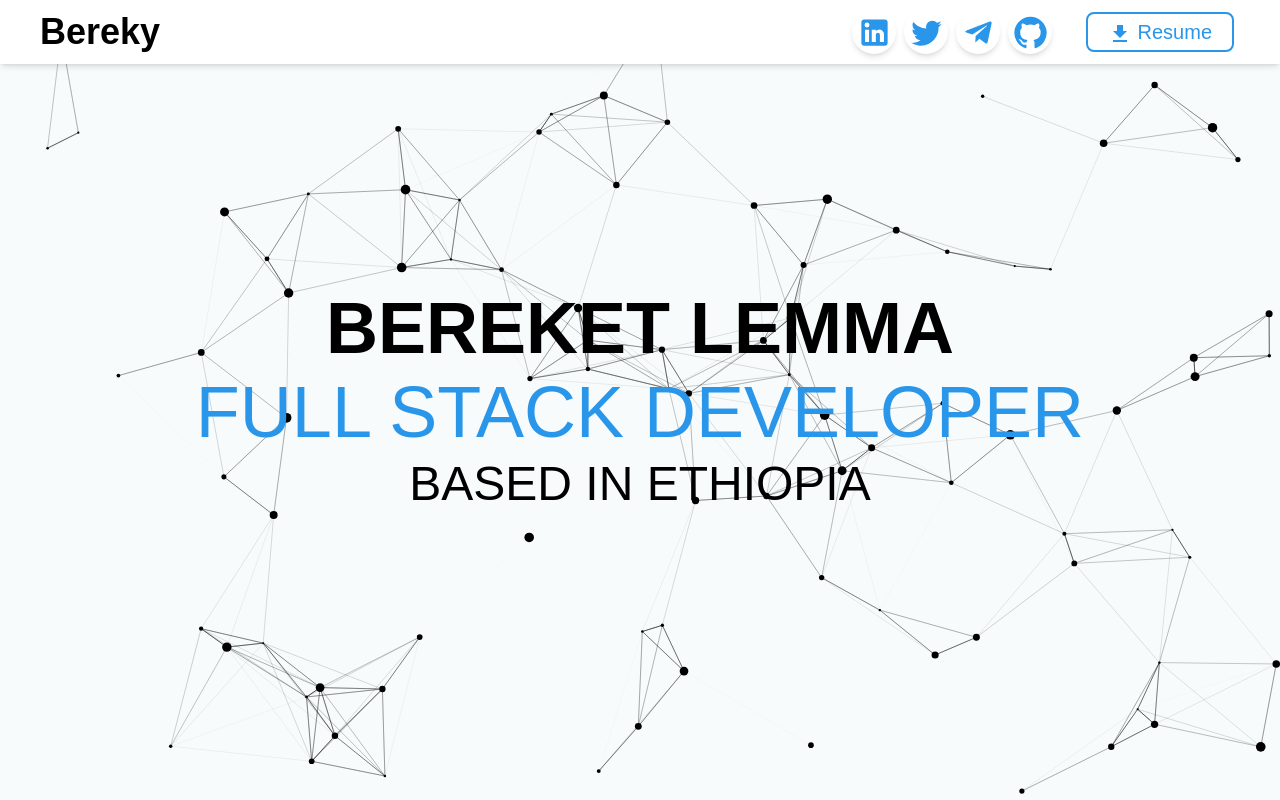
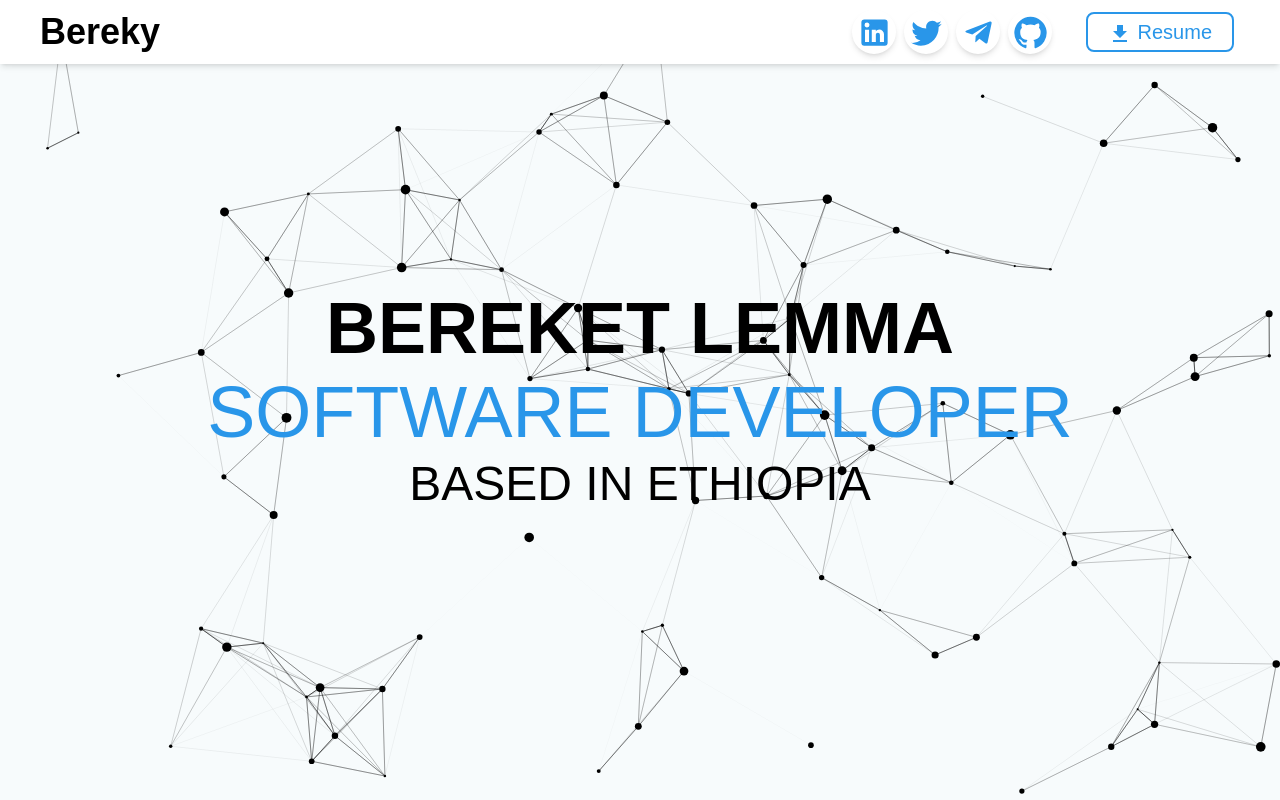
Before and after one commit to Bereky/my-portfolio, a React (Create React App) app: page / in a window 1280 px wide. Shown: the top 800 px of the page. Built offline with nearby package versions, Linux system fonts and the light colour scheme.

Commit message:
Update index.js

```diff
--- a/src/components/hero/index.js
+++ b/src/components/hero/index.js
@@ -7,7 +7,7 @@ const Hero = () => {
                 <div className="w-full h-96 flex justify-center items-center cursor-default">
                     <div className="w-full h-auto flex justify-center items-center flex-col z-10 space-y-3">
                         <h1 className="h-auto md:text-7xl  text-6xl font-extrabold text-center ">BEREKET LEMMA</h1>
-                        <h1 className="h-auto md:text-7xl text-6xl font-medium text-center text-mainBlue"> FULL STACK DEVELOPER</h1>
+                        <h1 className="h-auto md:text-7xl text-6xl font-medium text-center text-mainBlue"> SOFTWARE DEVELOPER</h1>
                         <h1 className="h-auto md:text-5xl text-5xl font-medium text-center">BASED IN ETHIOPIA</h1>
                     </div>
                 </div>
```
